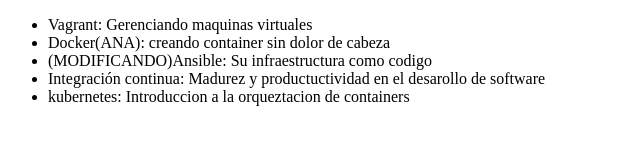
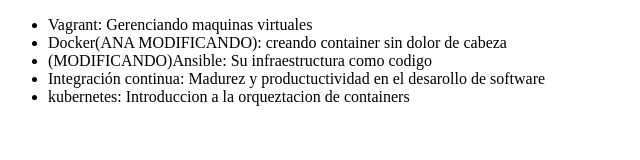
Before and after one commit to DonSteven1/Segundo-repositorio, a plain HTML site: page index.html in a window 1280 px wide. Shown: the whole page, without its empty margins (0-640 px from the left). Drawn offline with Linux system fonts and the light colour scheme.

Commit message:
editando con Ana

```diff
--- a/index.html
+++ b/index.html
@@ -7,7 +7,7 @@
 <body>
      <ul>
          <li> Vagrant: Gerenciando maquinas virtuales</li>
-         <li> Docker(ANA): creando container sin dolor de cabeza</li>
+         <li> Docker(ANA MODIFICANDO): creando container sin dolor de cabeza</li>
          <li> (MODIFICANDO)Ansible: Su infraestructura como codigo </li>
          <li> Integración continua: Madurez y productuctividad en el desarollo de software </li>
          <li>kubernetes: Introduccion a la orqueztacion de containers</li>
```
